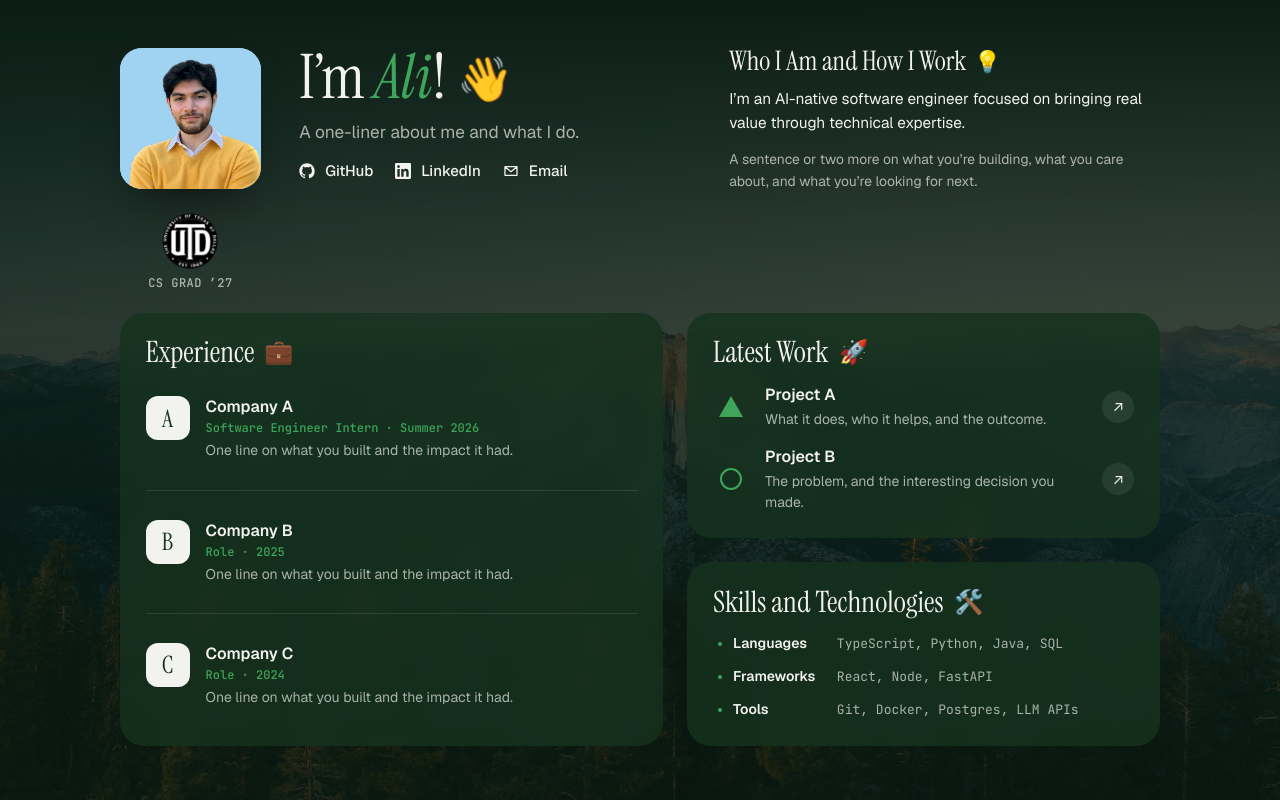
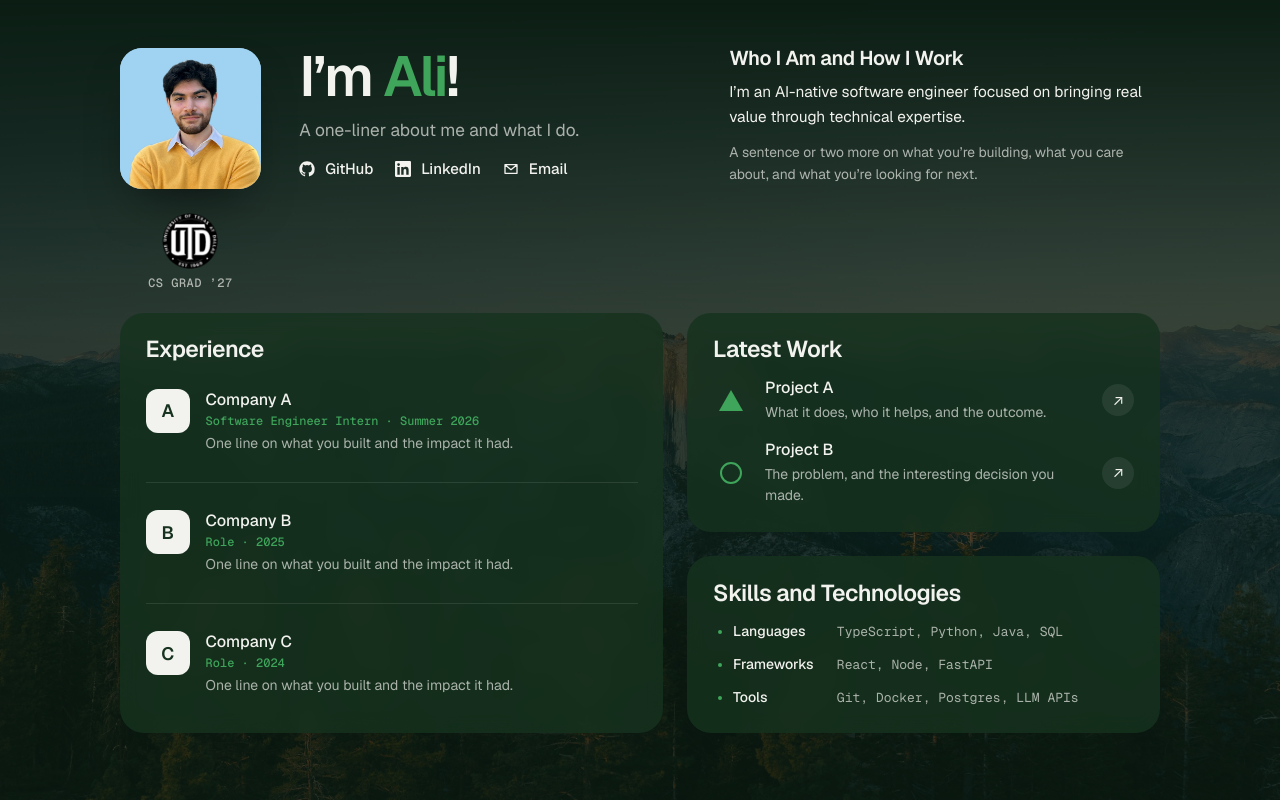
Before and after one commit to AliJafri2/AliJafri2.github.io, a website built with Vite: page index.html in a window 1280 px wide. Built offline with nearby package versions, Linux system fonts and the light colour scheme.

Commit message:
Switch to Geist type system and remove emojis

```diff
--- a/index.html
+++ b/index.html
@@ -9,7 +9,7 @@
     <link rel="preconnect" href="https://fonts.googleapis.com" />
     <link rel="preconnect" href="https://fonts.gstatic.com" crossorigin />
     <link
-      href="https://fonts.googleapis.com/css2?family=Instrument+Serif:ital@0;1&family=Geist:wght@400;500;600&family=JetBrains+Mono:wght@400;500&display=swap"
+      href="https://fonts.googleapis.com/css2?family=Geist:wght@400;500;600;700&family=Geist+Mono:wght@400;500&display=swap"
       rel="stylesheet"
     />
     <link rel="stylesheet" href="/src/style.css" />
@@ -27,7 +27,7 @@
         </figure>
 
         <div class="intro reveal" style="--d: 80ms">
-          <h1 class="name">I’m <em>Ali</em>! <span class="emoji wave" aria-hidden="true">👋</span></h1>
+          <h1 class="name">I’m <span class="accent">Ali</span>!</h1>
           <!-- One-liner: who you are + what you do -->
           <p class="oneliner">A one-liner about me and what I do.</p>
           <ul class="links">
@@ -58,7 +58,7 @@
         </div>
 
         <div class="about reveal" style="--d: 200ms">
-          <h2 class="about-title">Who I Am and How I Work <span class="emoji" aria-hidden="true">💡</span></h2>
+          <h2 class="about-title">Who I Am and How I Work</h2>
           <p>
             I’m an AI-native software engineer focused on bringing real value through technical expertise.
             <span class="muted">A sentence or two more on what you’re building, what you care about, and what you’re looking for next.</span>
@@ -70,7 +70,7 @@
       <section class="tiles">
         <!-- Experience -->
         <article class="tile experience reveal" style="--d: 300ms">
-          <h2 class="tile-title">Experience <span class="emoji" aria-hidden="true">💼</span></h2>
+          <h2 class="tile-title">Experience</h2>
           <ul class="rows">
             <li class="row">
               <span class="logo">A</span>
@@ -101,7 +101,7 @@
 
         <!-- Latest work -->
         <article class="tile work reveal" style="--d: 380ms">
-          <h2 class="tile-title">Latest Work <span class="emoji" aria-hidden="true">🚀</span></h2>
+          <h2 class="tile-title">Latest Work</h2>
           <ul class="rows">
             <li>
               <a class="row project" href="#" target="_blank" rel="noopener">
@@ -128,7 +128,7 @@
 
         <!-- Skills -->
         <article class="tile skills reveal" style="--d: 460ms">
-          <h2 class="tile-title">Skills and Technologies <span class="emoji" aria-hidden="true">🛠️</span></h2>
+          <h2 class="tile-title">Skills and Technologies</h2>
           <ul class="skill-list">
             <li><span class="skill-label">Languages</span> TypeScript, Python, Java, SQL</li>
             <li><span class="skill-label">Frameworks</span> React, Node, FastAPI</li>
--- a/src/style.css
+++ b/src/style.css
@@ -16,10 +16,10 @@
   --w: min(1040px, 100vw - 2 * var(--gutter));
   --radius: 24px;
 
-  --font-display: 'Instrument Serif', Georgia, serif;
+  /* one family, several weights: Geist for everything, Geist Mono for metadata */
+  --font-display: 'Geist', system-ui, -apple-system, sans-serif;
   --font-body: 'Geist', system-ui, -apple-system, sans-serif;
-  --font-mono: 'JetBrains Mono', ui-monospace, Menlo, monospace;
-  --font-emoji: 'Apple Color Emoji', 'Segoe UI Emoji', 'Noto Color Emoji', sans-serif;
+  --font-mono: 'Geist Mono', ui-monospace, Menlo, monospace;
 }
 
 *,
@@ -43,12 +43,6 @@ body {
 
 p {
   margin: 0;
-}
-
-.emoji {
-  font-family: var(--font-emoji);
-  font-weight: 400;
-  display: inline-block;
 }
 
 /* ---------------- Mountain backdrop ---------------- */
@@ -143,29 +137,14 @@ p {
 .name {
   margin: 0;
   font-family: var(--font-display);
-  font-weight: 400;
-  font-size: clamp(48px, 4.8vw, 70px);
-  line-height: 0.95;
-  letter-spacing: -0.01em;
+  font-weight: 600;
+  font-size: clamp(44px, 4.4vw, 60px);
+  line-height: 1;
+  letter-spacing: -0.04em;
   white-space: nowrap;
 }
-.name em {
-  font-style: italic;
+.name .accent {
   color: var(--accent);
-}
-.name .emoji {
-  font-size: 0.72em;
-  vertical-align: 0.06em;
-}
-.wave {
-  transform-origin: 70% 80%;
-  animation: wave 2.6s ease-in-out 1s 2;
-}
-@keyframes wave {
-  0%, 60%, 100% { transform: rotate(0); }
-  10%, 30% { transform: rotate(16deg); }
-  20%, 40% { transform: rotate(-8deg); }
-  50% { transform: rotate(10deg); }
 }
 
 /* the one-liner under the name */
@@ -216,12 +195,10 @@ p {
   gap: 8px;
   margin: 0 0 12px;
   font-family: var(--font-display);
-  font-weight: 400;
-  font-size: clamp(24px, 2.1vw, 30px);
+  font-weight: 600;
+  font-size: 20px;
+  letter-spacing: -0.02em;
   line-height: 1;
-}
-.about-title .emoji {
-  font-size: 0.8em;
 }
 .about .muted {
   display: block;
@@ -258,12 +235,10 @@ p {
   gap: 10px;
   margin: 0 0 var(--inner);
   font-family: var(--font-display);
-  font-weight: 400;
-  font-size: clamp(28px, 2.3vw, 34px);
+  font-weight: 600;
+  font-size: clamp(20px, 1.8vw, 24px);
+  letter-spacing: -0.02em;
   line-height: 1;
-}
-.tile-title .emoji {
-  font-size: 0.8em;
 }
 
 .rows {
@@ -333,12 +308,13 @@ p {
   background: var(--label);
   color: var(--tile-solid);
   font-family: var(--font-display);
-  font-weight: 400;
-  font-size: 24px;
+  font-weight: 600;
+  font-size: 18px;
+  letter-spacing: -0.02em;
 }
 
 .row-title {
-  font-weight: 600;
+  font-weight: 500;
   font-size: 16px;
 }
 .row-sub {
@@ -419,7 +395,7 @@ p {
   min-width: 96px;
   font-family: var(--font-body);
   font-size: 14px;
-  font-weight: 600;
+  font-weight: 500;
   color: var(--text);
 }
 
@@ -441,8 +417,7 @@ p {
 }
 
 @media (prefers-reduced-motion: reduce) {
-  .reveal,
-  .wave {
+  .reveal {
     animation: none;
   }
 }
```
